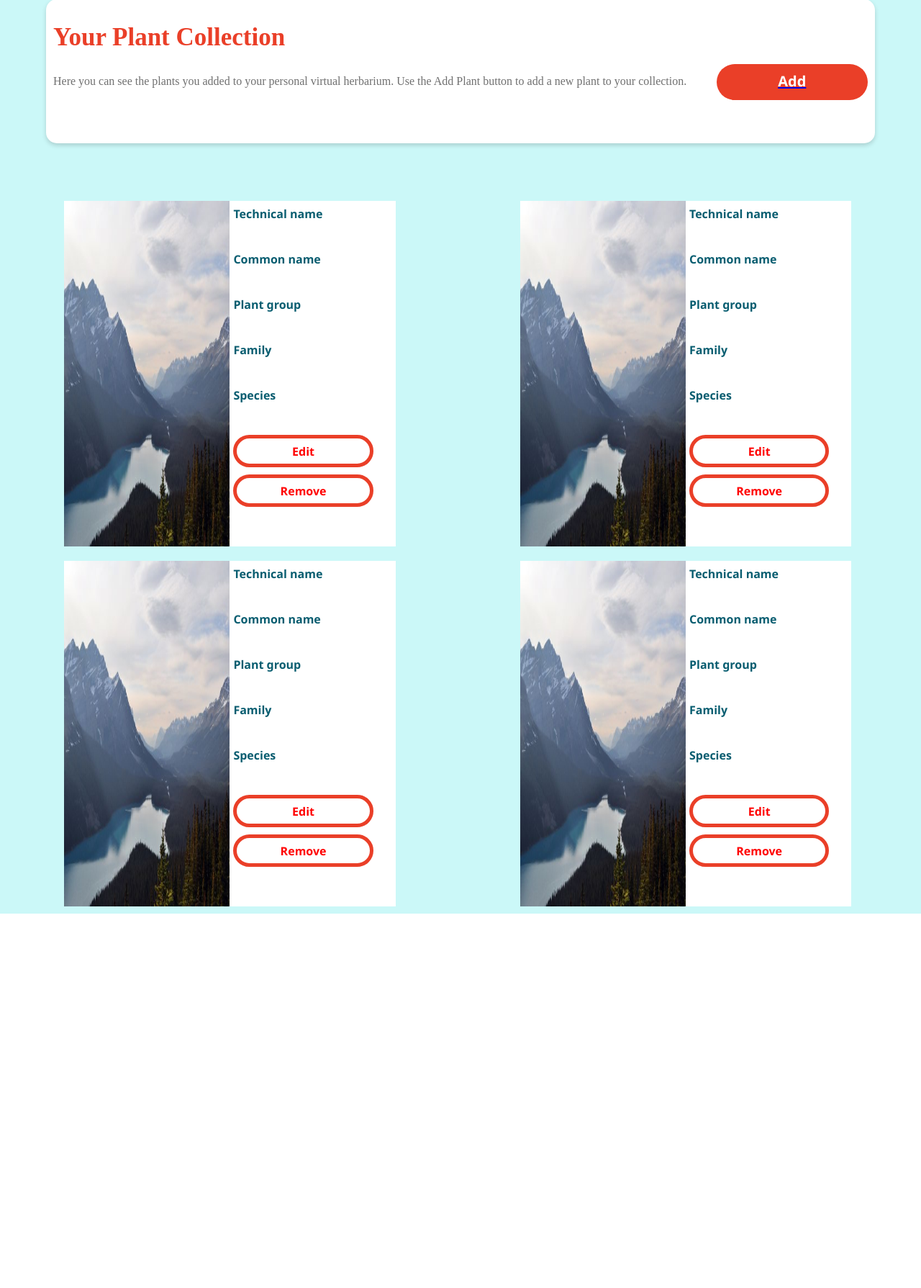
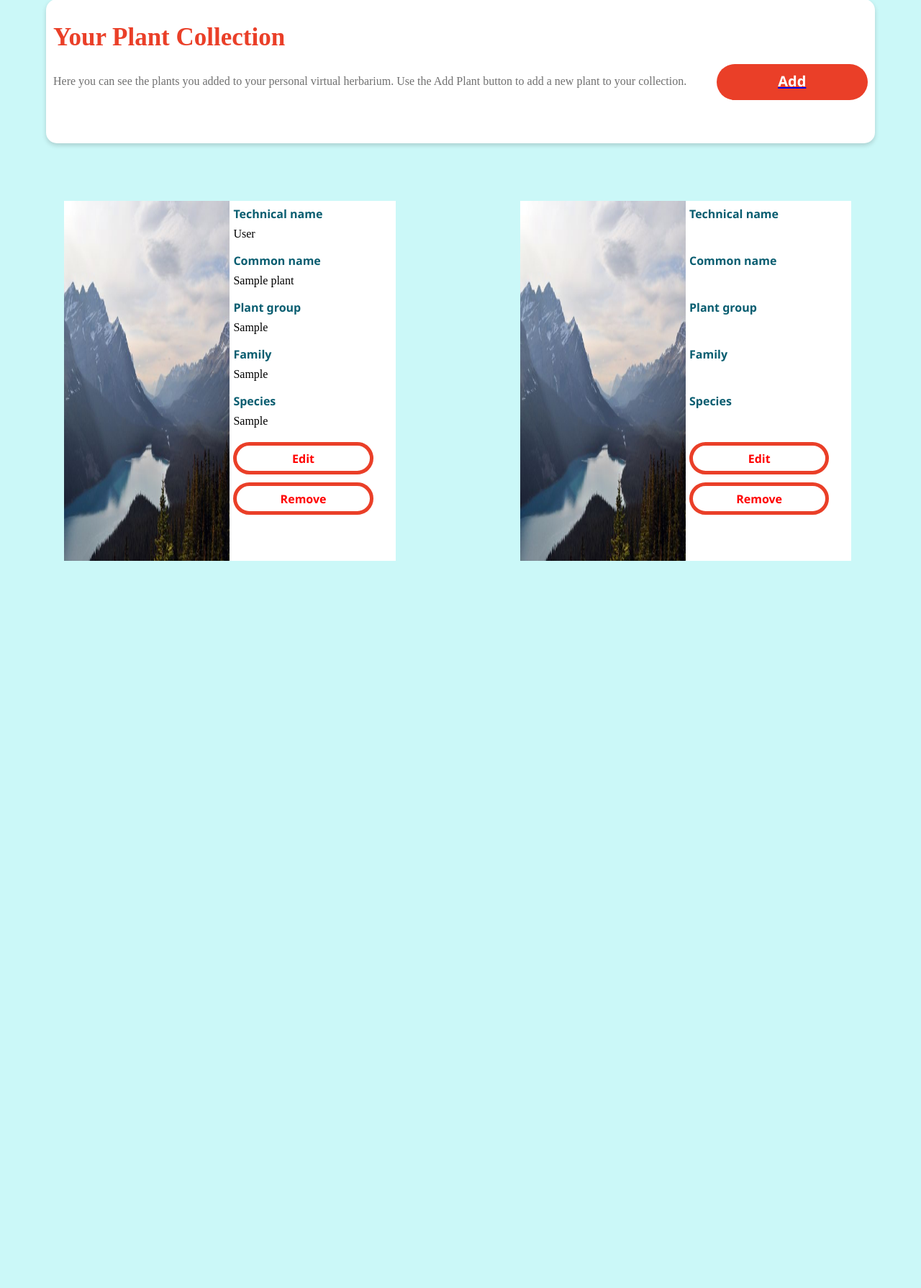
Before and after one commit to SebastianBlaga/PlantOr, a PHP site: page /Collection.php in a window 1280 px wide. Shown: the part 131-1920 px from the top of the page at 72% size. Before the commit the page ends 1400 px from the top, so only its background shows below. Run offline with PHP 8.4, Linux system fonts and the light colour scheme; tables that the repository leaves empty or names only in its code hold one stand-in row (values such as "Sample post"); data that the repository does not hold is empty.

Commit message:
Add files via upload

```diff
--- a/Collection.css
+++ b/Collection.css
@@ -93,23 +93,23 @@ opacity: 1;
      top: 0%;
 left: 5%;
 width: 40%;
-height: 100%;
+height: 7500px;
 opacity: 1;
 
     display: flex;
     flex-direction: column;
-    justify-content: flex-end;
+    justify-content:flex-start;
 }
 .J4{ top: 0%;
 left: 55%;
 width: 40%;
-height: 100%;
+height: 7500px;
 opacity: 1;
 position: absolute;
 
     display: flex;
     flex-direction: column;
-    justify-content: flex-end;
+    justify-content:flex-start;
 }
 .PlantCol{
    margin: 30px 10px 10px 10px;
@@ -163,15 +163,17 @@ background-color: white;
     top: 0px;
 left: 0px;
 width: 50%;
-height: 100%;
-position: absolute;
+height: 500px;
 }
 .C{
 top: 0px;
 left: 50%;
 width: 50%;
-height: 100px;
+height: 500px;
 position: absolute;
+display: flex;
+    flex-direction: column;
+    justify-content:flex-start;
 }
 .Tname{
 margin:10px 1px 1px 5px;
--- a/Collection.php
+++ b/Collection.php
@@ -1,6 +1,7 @@
 <?php
 session_start();
  require 'TN.php';
+require 'db.php';
 ?>
 <!DOCTYPE html>
 <html>
@@ -41,98 +42,102 @@ session_start();
      </div>
     <div class=Tabel>
     <div class=J3>
-    <div class=Item1>
-        <div class=C1>
-        <img src="Poze/img_mountains.jpg" alt="Poza" class=p1>
-        </div>
-        <div class=C>
-        <div class=Tname>Technical name</div>
-        <div class=Srn1><?php  TN(7,1);?></div>
-        <div class=Tname>Common name</div>
-        <div class=Srn1><?php  CN(7,1);?></div>
-        <div class=Tname>Plant group</div>
-        <div class=Srn1><?php  PG(7,1);?></div>
-        <div class=Tname>Family</div>
-        <div class=Srn1><?php  Family(7,1);?></div>
-        <div class=Tname>Species</div>
-        <div class=Srn1><?php  Species(7,1);?></div>
-        <div class=EditButton>
-            <div class=EditTxt>Edit</div>
-            </div>
-        <div class=EditButton>
-            <div class=EditTxt>Remove</div>
-            </div>
-        </div>
-    </div>
-     <div class=Item1>
-        <div class=C1>
-        <img src="Poze/img_mountains.jpg" alt="Poza" class=p1>
-        </div>
-        <div class=C>
-        <div class=Tname>Technical name</div>
-        <div class=Srn1><?php  TN(7,1);?></div>
-        <div class=Tname>Common name</div>
-        <div class=Srn1><?php  CN(7,1);?></div>
-        <div class=Tname>Plant group</div>
-        <div class=Srn1><?php  PG(7,1);?></div>
-        <div class=Tname>Family</div>
-        <div class=Srn1><?php  Family(7,1);?></div>
-        <div class=Tname>Species</div>
-        <div class=Srn1><?php  Species(7,1);?></div>
-        <div class=EditButton>
-            <div class=EditTxt>Edit</div>
-            </div>
-        <div class=EditButton>
-            <div class=EditTxt>Remove</div>
-            </div>
-        </div>
-    </div>
+<?php
+        $sql = "SELECT * FROM plants";
+        $result = $conn->query($sql);
+$count=1;
+        if ($result->num_rows > 0) {
+        while($row = $result->fetch_assoc()){
+            if($count % 2==1)
+            {
+            // output data of each row
+       echo'    <div class=Item1>';
+        echo'<div class=C1>';
+       echo' <img src="Poze/img_mountains.jpg" alt="Poza" class=p1>';
+       echo' </div>';
+       echo' <div class=C>';
+       echo' <div class=Tname>Technical name</div>';
+       echo' <div class=Srn1>';
+           echo TN($count,1);
+           echo '</div>';
+       echo' <div class=Tname>Common name</div>';
+       echo' <div class=Srn1>';
+           echo CN($count,1);
+           echo '</div>';
+       echo' <div class=Tname>Plant group</div>';
+       echo' <div class=Srn1>';
+           echo PG($count,1);
+           echo '</div>';
+       echo' <div class=Tname>Family</div>';
+        echo'<div class=Srn1>';
+           echo Family($count,1);
+           echo '</div>';
+        echo'<div class=Tname>Species</div>';
+       echo' <div class=Srn1>';
+           echo Species($count,1);
+           echo '</div>';
+       echo' <div class=EditButton>';
+       echo'     <div class=EditTxt>Edit</div>';
+       echo'     </div>';
+       echo' <div class=EditButton>';
+       echo'     <div class=EditTxt>Remove</div>';
+       echo'     </div>';
+      echo'  </div>    ';
+   echo' </div>';
+            }
+        $count=$count+1;
+        }
+        }
+?>
     </div>
     <div class=J4>
-    <div class=Item1>
-    <img src="Poze/img_mountains.jpg" alt="Poza" class=p1>
-        <div class=C>
-        <div class=Tname>Technical name</div>
-        <div class=Srn1><?php  TN(7,1);?></div>
-        <div class=Tname>Common name</div>
-        <div class=Srn1><?php  CN(7,1);?></div>
-        <div class=Tname>Plant group</div>
-        <div class=Srn1><?php  PG(7,1);?></div>
-        <div class=Tname>Family</div>
-        <div class=Srn1><?php  Family(7,1);?></div>
-        <div class=Tname>Species</div>
-        <div class=Srn1><?php  Species(7,1);?></div>
-        <div class=EditButton>
-            <div class=EditTxt>Edit</div>
-            </div>
-        <div class=EditButton>
-            <div class=EditTxt>Remove</div>
-            </div>
-        </div>
-    </div>
-     <div class=Item1>
-        <div class=C1>
-        <img src="Poze/img_mountains.jpg" alt="Poza" class=p1>
-        </div>
-        <div class=C>
-        <div class=Tname>Technical name</div>
-        <div class=Srn1><?php  TN(7,1);?></div>
-        <div class=Tname>Common name</div>
-        <div class=Srn1><?php  CN(7,1);?></div>
-        <div class=Tname>Plant group</div>
-        <div class=Srn1><?php  PG(7,1);?></div>
-        <div class=Tname>Family</div>
-        <div class=Srn1><?php  Family(7,1);?></div>
-        <div class=Tname>Species</div>
-        <div class=Srn1><?php  Species(7,1);?></div>
-        <div class=EditButton>
-            <div class=EditTxt>Edit</div>
-            </div>
-        <div class=EditButton>
-            <div class=EditTxt>Remove</div>
-            </div>
-        </div>
-    </div>
+<?php
+        $sql = "SELECT * FROM plants";
+        $result = $conn->query($sql);
+$count=2;
+        if ($result->num_rows > 0) {
+        while($row = $result->fetch_assoc()){
+            if($count % 2==0)
+            {
+            // output data of each row
+       echo'    <div class=Item1>';
+        echo'<div class=C1>';
+       echo' <img src="Poze/img_mountains.jpg" alt="Poza" class=p1>';
+       echo' </div>';
+       echo' <div class=C>';
+       echo' <div class=Tname>Technical name</div>';
+       echo' <div class=Srn1>';
+           echo TN($count,1);
+           echo '</div>';
+       echo' <div class=Tname>Common name</div>';
+       echo' <div class=Srn1>';
+           echo CN($count,1);
+           echo '</div>';
+       echo' <div class=Tname>Plant group</div>';
+       echo' <div class=Srn1>';
+           echo PG($count,1);
+           echo '</div>';
+       echo' <div class=Tname>Family</div>';
+        echo'<div class=Srn1>';
+           echo Family($count,1);
+           echo '</div>';
+        echo'<div class=Tname>Species</div>';
+       echo' <div class=Srn1>';
+           echo Species($count,1);
+           echo '</div>';
+       echo' <div class=EditButton>';
+       echo'     <div class=EditTxt>Edit</div>';
+       echo'     </div>';
+       echo' <div class=EditButton>';
+       echo'     <div class=EditTxt>Remove</div>';
+       echo'     </div>';
+      echo'  </div>    ';
+   echo' </div>';
+            }
+        $count=$count+1;
+        }
+        }
+?>
     </div>
     </div>
         </div>
```
